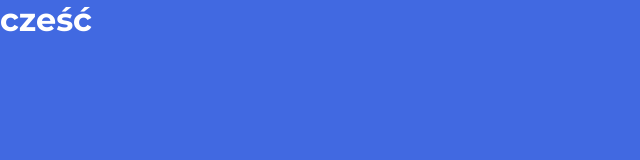
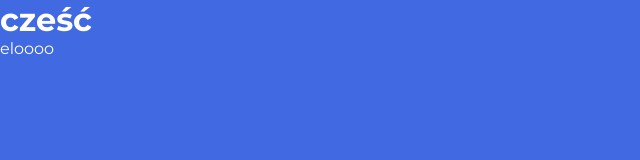
Before and after one commit to pablitoooo1/test, a plain HTML site: page index.html in a window 1280 px wide. Shown: the full height of the page, 0-640 px from the left. Drawn offline with Linux system fonts and the light colour scheme.

Commit message:
added .box and p

```diff
--- a/index.html
+++ b/index.html
@@ -15,6 +15,11 @@
 
     <h1>cześć</h1>
 
+    <div class="box">
+        <p>eloooo
+        </p>
+    </div>
+
 </body>
 
 </html>
```
